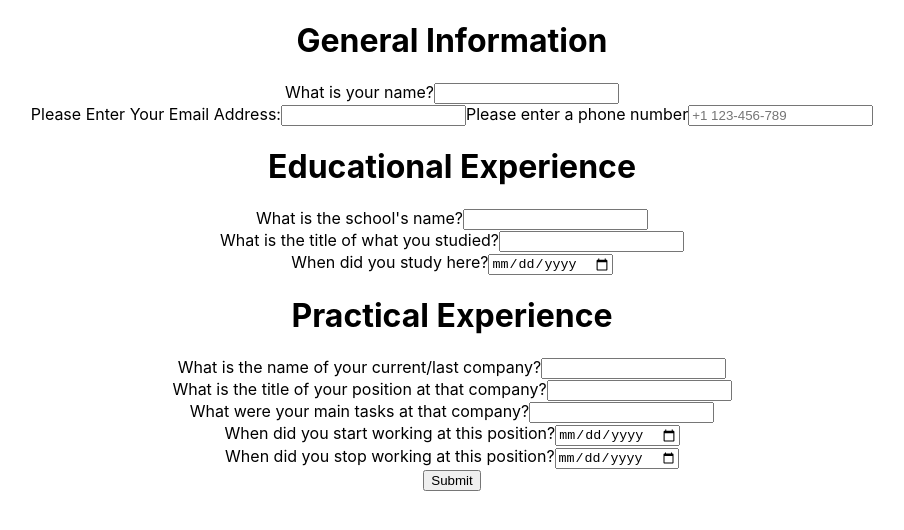
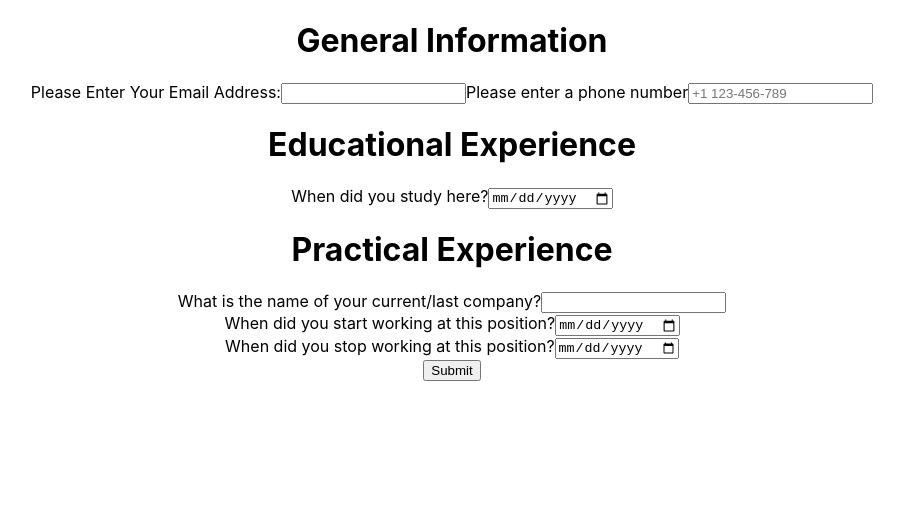
Before and after one commit to jackalot/o-cv-project, a React (Create React App) app: page / in a window 1280 px wide. Shown: the top 530 px of the page, without its empty margins (188-1092 px from the left). Built offline with nearby package versions, Linux system fonts and the light colour scheme; the HTML template or start-up script is replaced by a standard one.

Commit message:
in TextField, removed the state, handle function, and else statement that called the handle function

```diff
--- a/src/components/TextField.js
+++ b/src/components/TextField.js
@@ -1,12 +1,7 @@
 import React, { Component } from "react";
 
 class TextField extends React.Component {
-    state = {
-        text: ''
-    };
-    handleInput = ( event ) => {
-        this.setState({ text: event.target.value });
-    };
+
     render() {
         if(this.props.handler)
         {
@@ -15,13 +10,6 @@ class TextField extends React.Component {
                 <input onChange={this.props.handler} className={this.props.className} id={this.props.fieldName} type='text'></input>
             </div>
         }
-        else
-        {
-            return <div>
-            <label htmlFor={this.props.fieldName}>{this.props.labelText}</label>
-            <input onChange={this.handleInput} className={this.props.className} id={this.props.fieldName} type='text'></input>
-        </div>
-        }
     }
 }
 export default TextField;
```
